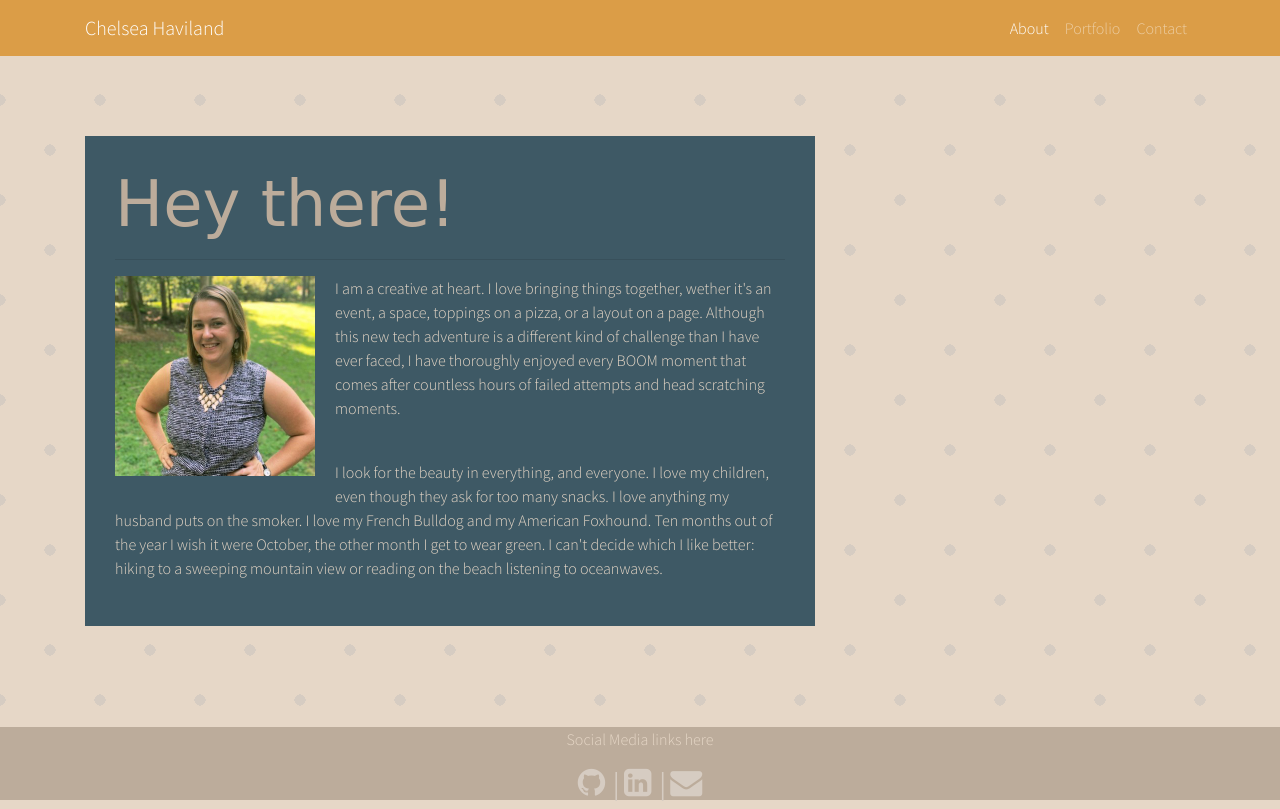
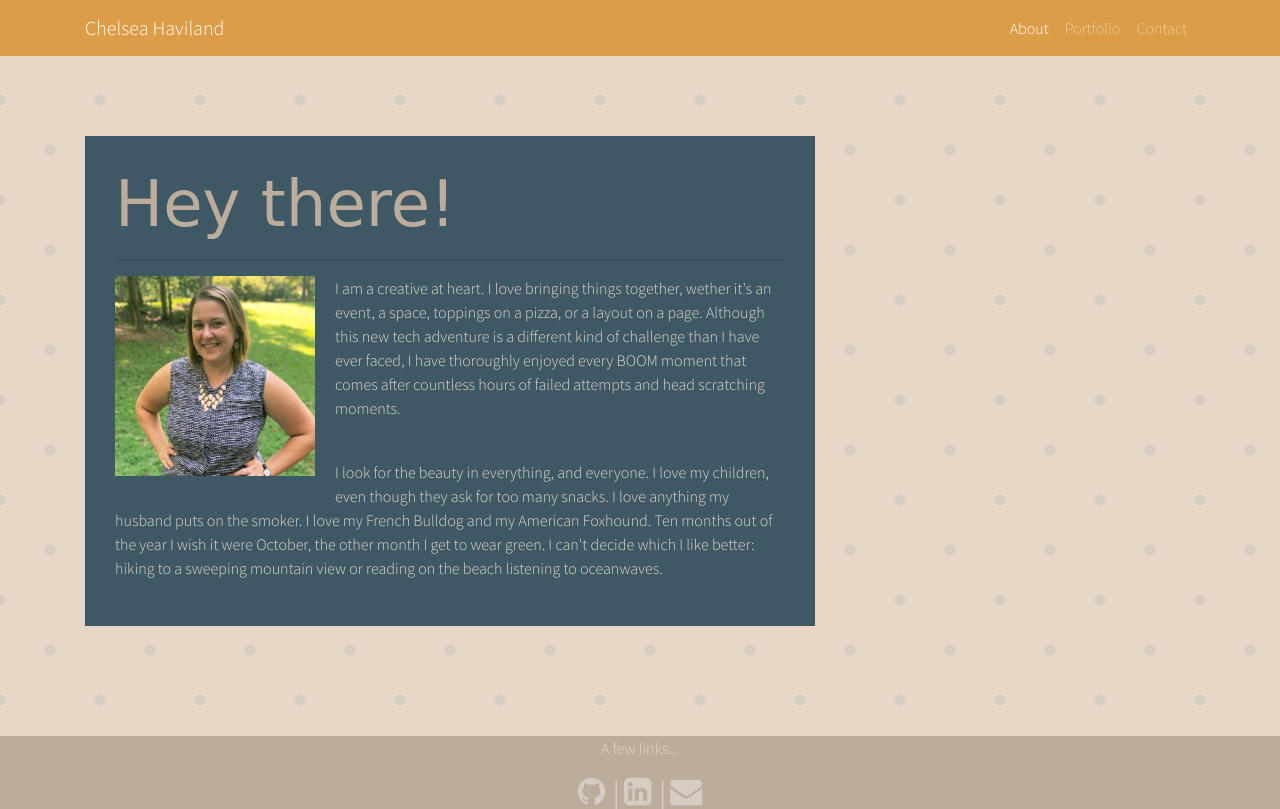
Before and after one commit to ChelSEA-88/chelSEA-88.github.io, a plain HTML site: page index.html in a window 1280 px wide. Drawn offline with nearby package versions, Linux system fonts and the light colour scheme; a web font is replaced by a local one.

Commit message:
footer update

```diff
--- a/index.html
+++ b/index.html
@@ -69,8 +69,8 @@
     </section>
   </main>
 
-    <footer class="footer">
-      <p>Social Media links here</p>
+    <footer class="sticky-footer">
+      <p>A few links...</p>
       <a target="_blank" href=https://github.com/ChelSEA-88> <i class="fa fa-github fa-2x" aria-hidden="true"> | </i> </a>
       <a target="_blank" href=https://www.linkedin.com/in/chelseahaviland13> <i class="fa fa-linkedin-square fa-2x" aria-hidden="true"> | </i> </a>
       <a target="_blank" href= "mailto: chelsea.haviland13@gmail.com"> <i class="fa fa-envelope fa-2x" aria-hidden="true"></i> </a>
--- a/style.css
+++ b/style.css
@@ -71,10 +71,7 @@ p {
 }
 
 
-.footer {
-    position: fixed;
-    left: 0;
-    bottom: 0;
+.sticky-footer {
     width: 100%;
     background-color:#bcac9b;
     color: white;
```
Also changed, not shown: contact.html (+2 -2 lines), portfolio.html (+1 -1 lines).
